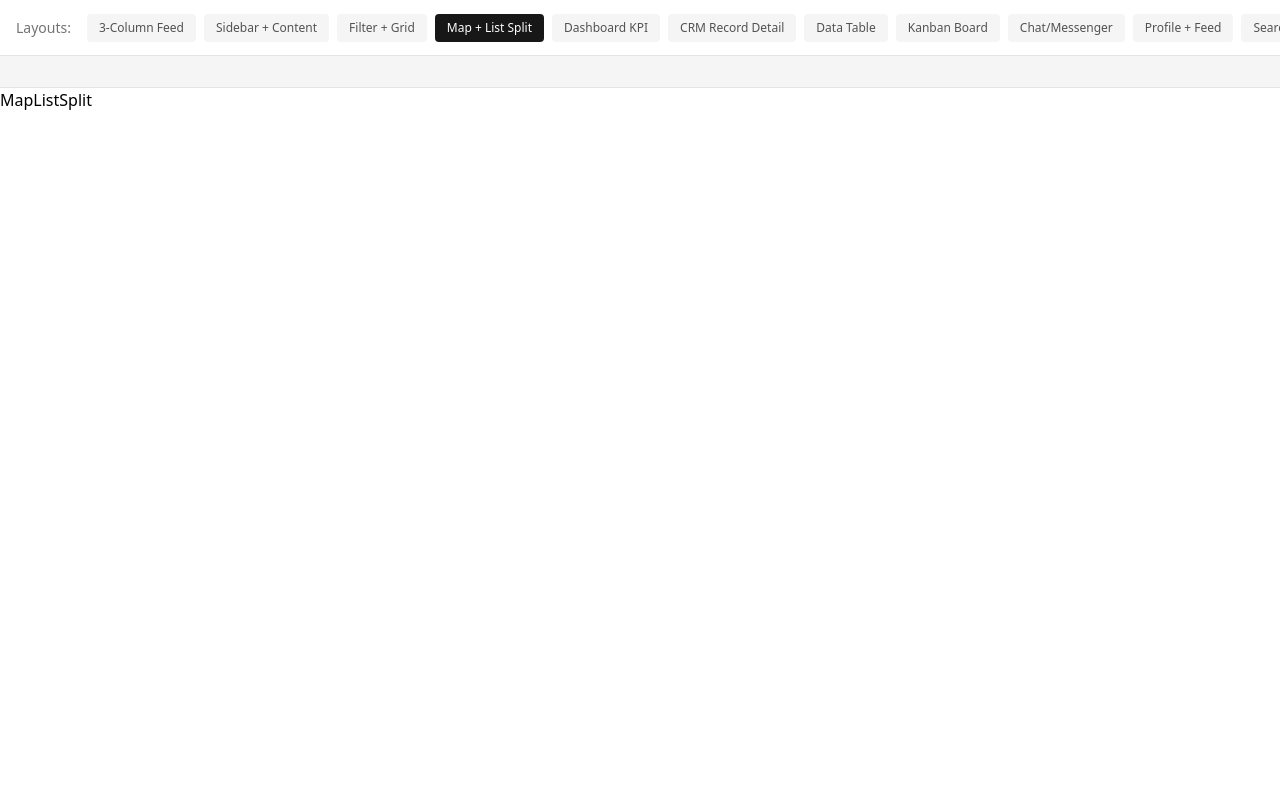
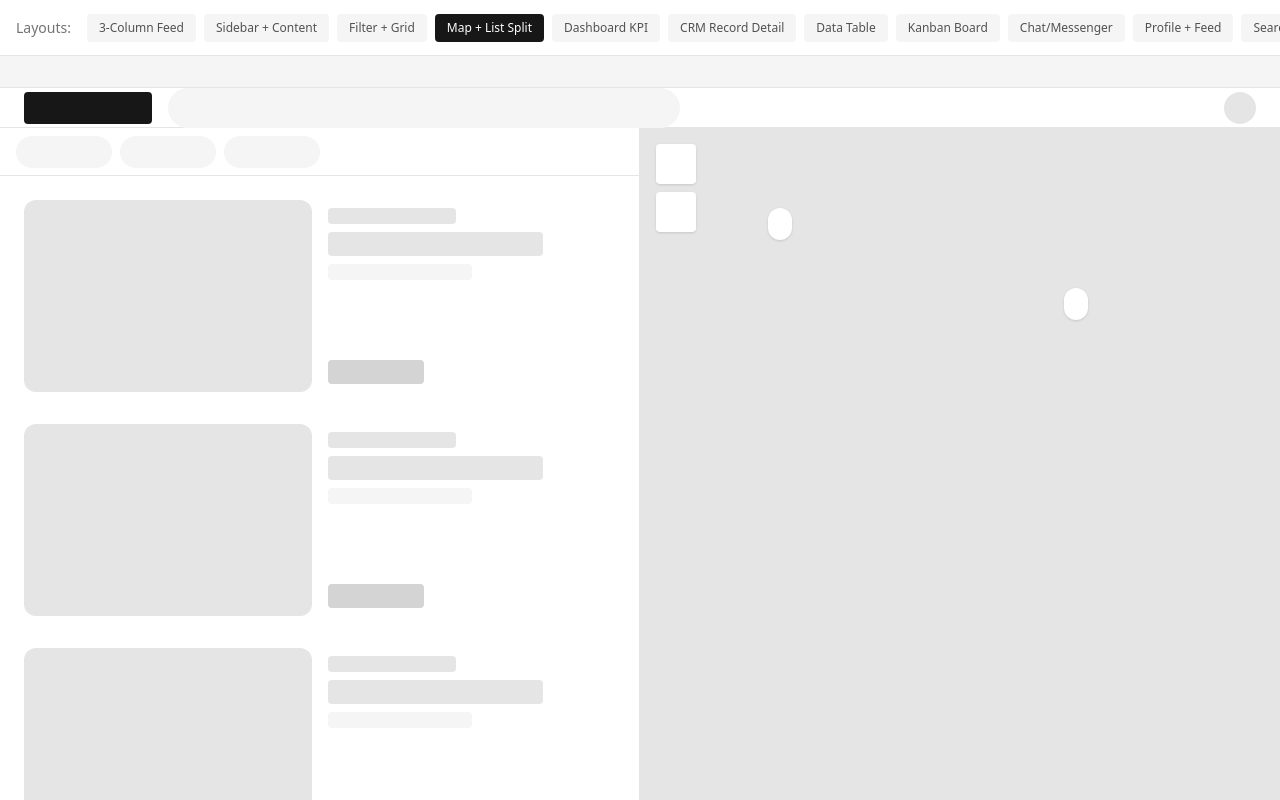
Before and after one commit to manikya-ua/react-layouts, a React (Vite) app: page / in a window 1280 px wide. Both pictures are taken after a click on the button "Map + List Split". Built offline with nearby package versions, Linux system fonts and the light colour scheme.

Commit message:
add map + list split

```diff
--- a/src/App.tsx
+++ b/src/App.tsx
@@ -43,10 +43,12 @@ export default function App() {
 	return (
 		<div className="h-screen flex flex-col bg-white">
 			<Navbar active={currentPage} setActivePage={setCurrentPage} />
-			<div className="h-8 bg-neutral-100 border-b border-neutral-200 flex items-center px-4">
+			<div className="h-8 bg-neutral-100 border-b border-neutral-200 flex items-center px-4 shrink-0">
 				<span className="text-xs text-neutral-500"></span>
 			</div>
-			<div className="flex-1 flex flex-col">{Components[currentPage]}</div>
+			<div className="flex-1 flex flex-col overflow-hidden">
+				{Components[currentPage]}
+			</div>
 		</div>
 	);
 }
--- a/src/components/MapListSplit.tsx
+++ b/src/components/MapListSplit.tsx
@@ -1 +1,96 @@
-export function MapListSplit() { return <div>MapListSplit</div> }
+import { Flex } from "./generic/Flex";
+import { Box } from "./generic/Box";
+
+export function MapListSplit() {
+	return (
+		<Flex direction="flex-col" className="flex-1">
+			<Flex
+				height={2.5}
+				gap={1}
+				className="border-b border-neutral-200 px-6 items-center"
+			>
+				<Box color="900" height={2} width={8}></Box>
+				<Box
+					color="100"
+					height={2.5}
+					borderRadius={999}
+					className="flex-1 max-w-2xl"
+				></Box>
+				<Flex className="flex-1"></Flex>
+				<Box
+					width={2}
+					height={2}
+					color="200"
+					borderRadius={999}
+					className="ml-auto"
+				></Box>
+			</Flex>
+			<Flex className="flex-1">
+				<Flex
+					className="w-1/2! border-r border-neutral-200"
+					direction="flex-col"
+				>
+					<Flex
+						height={3}
+						className="px-4 items-center border-b border-neutral-200"
+						gap={0.5}
+					>
+						<Box width={6} height={2} color="100" borderRadius={999}></Box>
+						<Box width={6} height={2} color="100" borderRadius={999}></Box>
+						<Box width={6} height={2} color="100" borderRadius={999}></Box>
+					</Flex>
+					<Flex
+						direction="flex-col"
+						padding={1}
+						gap={1}
+						className="flex-1 overflow-hidden max-h-full"
+					>
+						<Card></Card>
+						<Card></Card>
+						<Card></Card>
+						<Card></Card>
+					</Flex>
+				</Flex>
+				<Flex className="w-1/2! bg-neutral-200 relative">
+					<Flex
+						direction="flex-col"
+						gap={0.5}
+						className="absolute top-4 left-4"
+					>
+						<Box
+							width={2.5}
+							height={2.5}
+							color="white"
+							className="shadow"
+						></Box>
+						<Box
+							width={2.5}
+							height={2.5}
+							color="white"
+							className="shadow"
+						></Box>
+					</Flex>
+					<div className="absolute top-20 left-32 h-8 px-3 bg-white rounded-full shadow"></div>
+					<div className="absolute top-40 right-48 h-8 px-3 bg-white rounded-full shadow"></div>
+					<div className="absolute bottom-32 left-48 h-8 px-3 bg-white rounded-full shadow"></div>
+					<div className="absolute bottom-20 right-32 h-8 px-3 bg-neutral-900 rounded-full shadow"></div>
+				</Flex>
+			</Flex>
+		</Flex>
+	);
+}
+
+function Card() {
+	return (
+		<Flex padding={0.5} gap={1} className="rounded-xl hover:bg-neutral-50">
+			<Box height={12} width={18} borderRadius={0.75} color="200"></Box>
+			<Flex direction="flex-col" className="py-2 flex-1" gap={0.5}>
+				<Box width={8} height={1} color="200"></Box>
+				<Box height={1.5} color="200" className="w-3/4!"></Box>
+				<Box height={1} color="100" className="w-1/2!"></Box>
+				<Flex className="flex-1"></Flex>
+				<Box height={1.5} width={6} color="300"></Box>
+			</Flex>
+		</Flex>
+	);
+}
--- a/src/components/generic/Box.tsx
+++ b/src/components/generic/Box.tsx
@@ -3,7 +3,18 @@ import { mappedColor } from "../../lib/constants";
 type BoxProps = {
 	width?: number;
 	height: number;
-	color: "100" | "200" | "300" | "400" | "500" | "600" | "700" | "800" | "900";
+	color:
+		| "white"
+		| "50"
+		| "100"
+		| "200"
+		| "300"
+		| "400"
+		| "500"
+		| "600"
+		| "700"
+		| "800"
+		| "900";
 	borderRadius?: number;
 	className?: string;
 };
--- a/src/lib/constants.ts
+++ b/src/lib/constants.ts
@@ -1,4 +1,6 @@
 export const mappedColor = {
+	white: "bg-white",
+	"50": "bg-neutral-50",
 	"100": "bg-neutral-100",
 	"200": "bg-neutral-200",
 	"300": "bg-neutral-300",
```
